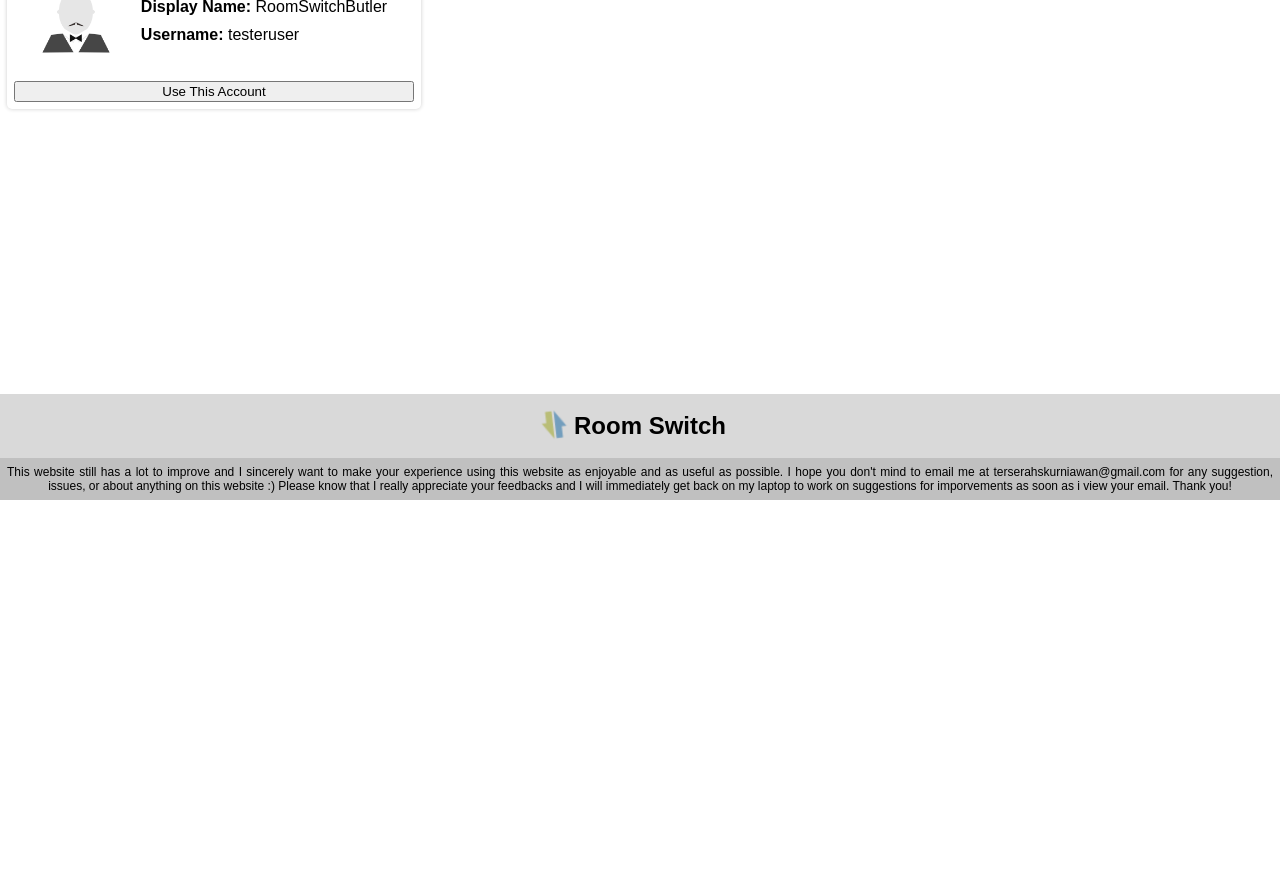
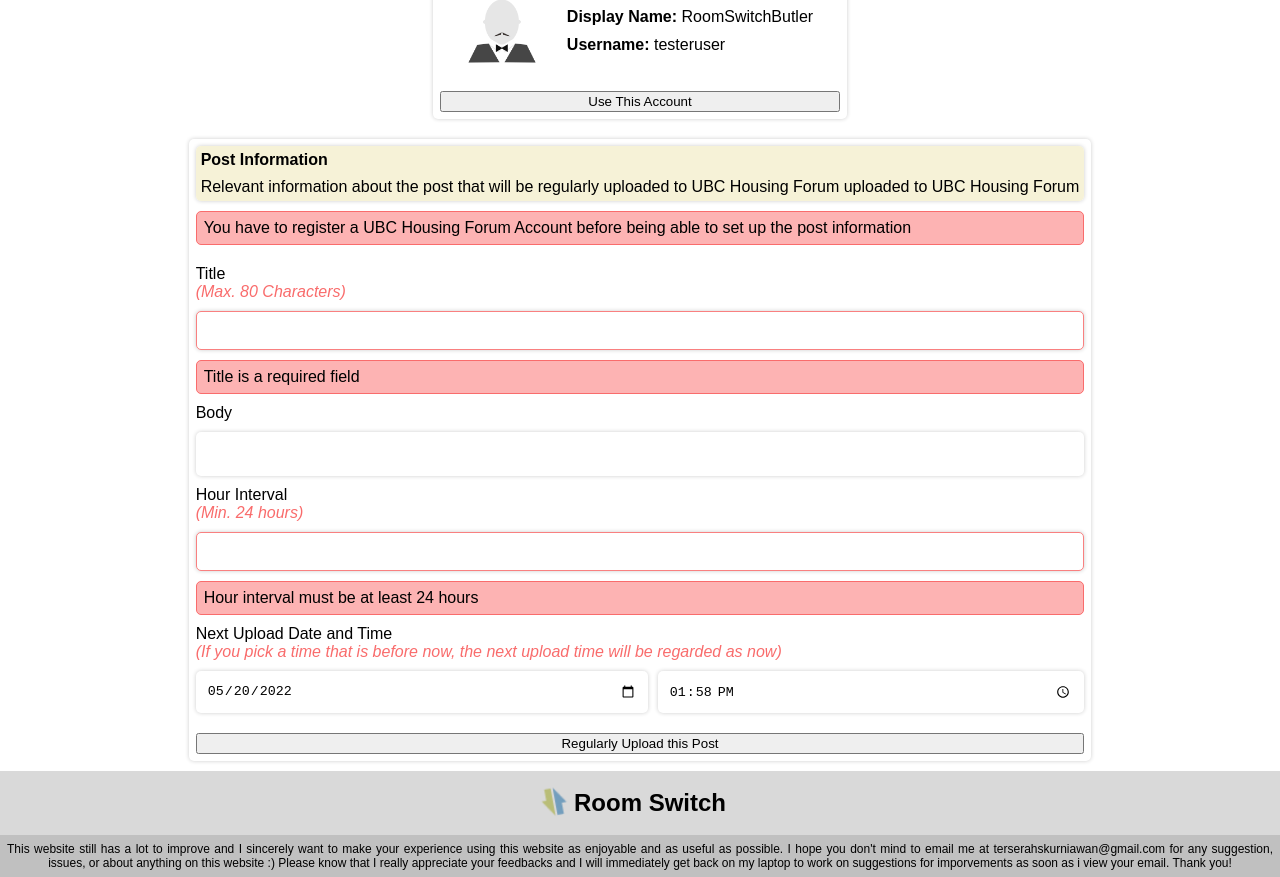
Before and after one commit to stankur/rs-frontend, a React (Create React App) app: page /offer-butler in a window 1280 px wide. Shown: the part 300-1177 px from the top of the page. Before the commit the page ends 800 px from the top, so only its background shows below. Built offline with nearby package versions, Linux system fonts and the light colour scheme.

Commit message:
created post info form and changed all form related error to use ErrorNotification component

```diff
--- a/package.json
+++ b/package.json
@@ -5,7 +5,7 @@
   "dependencies": {
     "@testing-library/jest-dom": "^5.16.4",
     "@testing-library/user-event": "^13.5.0",
-    "dayjs": "^1.11.2",
+    "dayjs": "^1.11.3",
     "lodash": "^4.17.21",
     "react": "^18.1.0",
     "react-dom": "^18.1.0",
--- a/src/routes/OfferButler/MuutAccountForm/CustomMuutAccountForm.js
+++ b/src/routes/OfferButler/MuutAccountForm/CustomMuutAccountForm.js
@@ -24,7 +24,7 @@ function CustomMuutAccountForm({
 
 	useEffect(() => {
 		return setSubmitError(false);
-	}, [userData]);
+	}, [userData, muutPassword, muutUsername]);
 
 	const handleMuutUsernameChange = (event) => {
 		const newValue = event.target.value;
@@ -62,7 +62,9 @@ function CustomMuutAccountForm({
 			style={{
 				display: "flex",
 				flexDirection: "column",
-				gap: "10px",
+				gap: "20px",
+				flexGrow: 1,
+				justifyContent: "center",
 			}}
 			onSubmit={(event) => {
 				event.preventDefault();
@@ -86,8 +88,19 @@ function CustomMuutAccountForm({
 				return submitMuutCredentials(muutUsername, muutPassword);
 			}}
 		>
+			<div
+				style={{
+					flexGrow: 1,
+					display: "flex",
+					flexDirection: "column",
+					gap: "10px",
+				}}
+			>
 				<Title
-				style={{ backgroundColor: "#fcf0f0", fontWeight: "lighter" }}
+					style={{
+						backgroundColor: "#fcf0f0",
+						fontWeight: "lighter",
+					}}
 				>
 					<span>
 						If you want to use a custom account, the account must
@@ -102,9 +115,9 @@ function CustomMuutAccountForm({
 							non risky password
 						</span>{" "}
 						that you do not use elsewhere for the account. This is
-					because we have to keep the original form of the password in
-					our database in order for Offer Buttler to be able to sign
-					in to the forum.
+						because we have to keep the original form of the
+						password in our database in order for Offer Buttler to
+						be able to sign in to the forum.
 					</span>
 				</Title>
 				<label htmlFor="muutUsername">Username </label>
@@ -114,11 +127,10 @@ function CustomMuutAccountForm({
 					value={muutUsername}
 					onChange={handleMuutUsernameChange}
 					id="muutUsername"
+					style={{ flexGrow: 0 }}
 				/>
 				{!!muutUsernameError && (
-				<ShadowedHighlightedText style={{ fontWeight: "lighter" }}>
-					{muutUsernameError}
-				</ShadowedHighlightedText>
+					<ErrorNotification>{muutUsernameError}</ErrorNotification>
 				)}
 				<label htmlFor="muutPassword">Password </label>
 				<ColoredInput
@@ -127,18 +139,20 @@ function CustomMuutAccountForm({
 					value={muutPassword}
 					onChange={handleMuutPasswordChange}
 					id="muutPassword"
+					style={{ flexGrow: 0 }}
 				/>
 				{!!muutPasswordError && (
-				<ShadowedHighlightedText style={{ fontWeight: "lighter" }}>
-					{muutPasswordError}
-				</ShadowedHighlightedText>
+					<ErrorNotification>{muutPasswordError}</ErrorNotification>
 				)}
 				{requestChangeAccount && (
-				<button style={{ flexGrow: 1 }} onClick={cancelChangeAccount}>
+					<button
+						style={{ flexGrow: 1 }}
+						onClick={cancelChangeAccount}
+					>
 						Cancel Change Account
 					</button>
 				)}
-
+			</div>
 			<button type="submit">Use This Account</button>
 			{!!submitError && (
 				<ErrorNotification>{submitError}</ErrorNotification>
--- a/src/routes/OfferButler/MuutAccountForm/MuutAccountForm.js
+++ b/src/routes/OfferButler/MuutAccountForm/MuutAccountForm.js
@@ -1,8 +1,5 @@
-import { transform } from "lodash";
 import React, { useEffect, useState } from "react";
-import Loader from "../../../commonComponents/LoadingLoader/Loader";
 import ContainerDiv from "../../../commonComponents/OfferPanel/ContainerDiv";
-import ShadowedHighlightedText from "../../../commonComponents/OfferPanel/ShadowedHighlightedText";
 
 import styled from "styled-components";
 
@@ -10,9 +7,6 @@ import globalData from "../../../globalData";
 import CustomMuutAccountForm from "./CustomMuutAccountForm";
 import Title from "../../../commonComponents/Title";
 import ErrorNotification from "../../../commonComponents/Notification/ErrorNotification";
-
-import useHasMuutAccount from "../../../hooks/forum-bot/useHasMuutAccount";
-
 
 const AccountTypeSlider = styled(ContainerDiv)`
 	width: 10px;
@@ -25,7 +19,6 @@ const AccountTypeSlider = styled(ContainerDiv)`
 	left: ${(props) => (props.isDefaultAccountType ? "4px" : "56px")};
 	transition: all 100ms ease-in-out;
 `;
-
 
 const AccountTypePicker = function ({
 	isDefaultAccountType,
@@ -74,9 +67,8 @@ const AccountTypePicker = function ({
 	);
 };
 
-const MuutAccountForm = function ({ userData }) {
+const MuutAccountForm = function ({ userData, muutAccount, requestUpdate }) {
 	const [isDefaultAccountType, setIsDefaultAccountType] = useState(true);
-	const [muutAccount, requestUpdate] = useHasMuutAccount(userData);
 
 	const [submitError, setSubmitError] = useState(false);
 	const [requestChangeAccount, setRequestChangeAccount] = useState(false);
@@ -163,10 +155,6 @@ const MuutAccountForm = function ({ userData }) {
 
 	const handleCancelChangeAccount = () => setRequestChangeAccount(false);
 
-	if (muutAccount === undefined) {
-		return <Loader />;
-	}
-
 	if (muutAccount && !requestChangeAccount) {
 		return (
 			<ContainerDiv
@@ -185,16 +173,20 @@ const MuutAccountForm = function ({ userData }) {
 						post.
 					</div>
 				</Title>
-				<div>This is your registered UBC Housing Forum Account: </div>
-				<div>
-					<span style={{ fontWeight: "bold" }}>Username: </span>
-					<span>{muutAccount["username"]}</span>
+				<div
+					style={{
+						flexGrow: 1,
+					}}
+				>
+					<div>
+						This is your registered UBC Housing Forum Account:{" "}
+					</div>
+					<div>
+						<span style={{ fontWeight: "bold" }}>Username: </span>
+						<span>{muutAccount["username"]}</span>
+					</div>
 				</div>
-
-				<button
-					style={{ flexGrow: 1 }}
-					onClick={() => setRequestChangeAccount(true)}
-				>
+				<button onClick={() => setRequestChangeAccount(true)}>
 					Change Housing Account
 				</button>
 			</ContainerDiv>
@@ -231,14 +223,25 @@ const MuutAccountForm = function ({ userData }) {
 					style={{
 						display: "flex",
 						flexDirection: "column",
+                        flexGrow: 1,
 						gap: "10px",
 					}}
 				>
-					<div style={{ display: "flex", gap: "30px", justifyContent:"center", paddingBottom:"15px" }}>
+					<div
+						style={{
+							display: "flex",
+							flexGrow: 1,
+							gap: "30px",
+							justifyContent: "center",
+                            alignItems: "center",
+							paddingBottom: "15px",
+						}}
+					>
 						<img
 							src="/plainButler.png"
 							alt="Room Switch Butler"
 							width="70px"
+                            height="70px"
 						/>
 						<div
 							style={{
@@ -264,14 +267,12 @@ const MuutAccountForm = function ({ userData }) {
 					</div>
 					{requestChangeAccount && (
 						<button
-							style={{ flexGrow: 1 }}
 							onClick={handleCancelChangeAccount}
 						>
 							Cancel Change Account
 						</button>
 					)}
 					<button
-						style={{ flexGrow: 1 }}
 						onClick={handleUseDefaultAccount}
 					>
 						Use This Account
--- a/src/routes/OfferButler/MuutPost.js
+++ b/src/routes/OfferButler/MuutPost.js
@@ -1,15 +1,209 @@
-import React from "react";
+import React, { useEffect, useState } from "react";
 import Title from "../../commonComponents/Title";
 import ContainerDiv from "../../commonComponents/OfferPanel/ContainerDiv";
 import useHasMuutAccount from "../../hooks/forum-bot/useHasMuutAccount";
+import SmallerInput from "../../commonComponents/OffersFilter/IntervalInput/SmallerInput";
+import ColoredInput from "../../commonComponents/ColoredInput";
 
-const useHasPost = function() {
+import dayjs from "dayjs";
+import globalData from "../../globalData";
+import ErrorNotification from "../../commonComponents/Notification/ErrorNotification";
+const useHasPost = function (userData, muutAccount) {
+	const [post, setPost] = useState(undefined);
+	const [updateRequest, setUpdateRequest] = useState(false);
 
+	useEffect(() => {
+		if (updateRequest) {
+			setUpdateRequest(false);
 		}
 
-function MuutPost() {
+		if (userData === undefined || muutAccount === undefined) {
+			return console.log("user data or muut account is still undefined");
+		}
+
+		if (!userData || !muutAccount) {
+			return setPost(false);
+		}
+
+		fetch(
+			globalData.API_URL +
+				"/api/forum-bot/users/" +
+				userData.user._id +
+				"/future-posts",
+			{
+				headers: {
+					"Content-Type": "application/json",
+					Authorization: localStorage.getItem("Authorization"),
+				},
+			}
+		)
+			.then((response) => response.json())
+			.then((response) => {
+				if (response["error"]) {
+					return setPost(false);
+				}
+
+				return setPost(response);
+			});
+	}, [userData, updateRequest, muutAccount]);
+
+	const requestUpdate = () => {
+		return setUpdateRequest(true);
+	};
+
+	return [post, requestUpdate];
+};
+
+function MuutPost({ muutAccount, userData }) {
+	const [postTitle, setPostTitle] = useState("");
+	const [postTitleError, setPostTitleError] = useState(
+		"Title is a required field"
+	);
+
+	const [postBody, setPostBody] = useState("");
+
+	const [hourInterval, setHourInterval] = useState("");
+	const [hourIntervalError, setHourIntervalError] = useState(
+		"Hour interval must be at least 24 hours"
+	);
+
+	const [nextUploadDate, setNextUploadDate] = useState(
+		dayjs().format("YYYY-MM-DD")
+	);
+	const [nextUploadTime, setNextUploadTime] = useState(
+		dayjs().format("HH:mm")
+	);
+
+	const [post, requestUpdate] = useHasPost(userData, muutAccount);
+
+	const [submitError, setSubmitError] = useState(false);
+
+	useEffect(() => {
+		setSubmitError(false);
+	}, [
+		userData,
+		muutAccount,
+		postTitle,
+		postBody,
+		hourInterval,
+		nextUploadDate,
+		nextUploadTime,
+	]);
+
+	const handlePostTitleChange = (event) => {
+		const newPostTitle = event.target.value;
+		if (newPostTitle.length === 0) {
+			setPostTitleError("Title is a required field");
+		} else if (newPostTitle.trim().search(/ /) === -1) {
+			setPostTitleError("Title must have more than one word");
+		} else if (newPostTitle.length > 80) {
+			setPostTitleError("Title must have a maximum of 80 characters");
+		} else {
+			setPostTitleError(false);
+		}
+
+		return setPostTitle(newPostTitle);
+	};
+
+	const handlePostBodyChange = (event) => {
+		const newPostBody = event.target.value;
+
+		return setPostBody(newPostBody);
+	};
+
+	const handleHourIntervalChange = (event) => {
+		const value = event.target.value;
+		const newHourInterval = Number.parseInt(event.target.value);
+
+		if (value === "") {
+			return setHourInterval("");
+		}
+
+		if (!!newHourInterval && newHourInterval > 0) {
+			console.log(
+				"I got here because new hour: " +
+					newHourInterval +
+					". And, new value: " +
+					value
+			);
+			if (!(newHourInterval >= 24)) {
+				setHourIntervalError("Hour interval must be at least 24 hours");
+			} else {
+				setHourIntervalError(false);
+			}
+
+			return setHourInterval(newHourInterval);
+		}
+	};
+
+	const handleUpdatePost = (event) => {
+		event.preventDefault();
+
+		if (!userData) {
+			return setSubmitError(
+				"You must be logged in to be able to set Offer Butler up!"
+			);
+		}
+
+		if (!muutAccount) {
+			return setSubmitError(
+				"You have to register a UBC Housing Forum Account before being able to set up the post information"
+			);
+		}
+
+		if (postTitleError) {
+			return setSubmitError(postTitleError);
+		}
+
+		if (hourIntervalError) {
+			return setSubmitError(hourIntervalError);
+		}
+
+		fetch(
+			globalData.API_URL +
+				"/api/forum-bot/users/" +
+				userData.user._id +
+				"/future-posts",
+			{
+				method: "POST",
+				headers: {
+					"Content-Type": "application/json",
+					Authorization: localStorage.getItem("Authorization"),
+				},
+				body: JSON.stringify({
+					title: postTitle,
+					body: postBody,
+					hourInterval,
+					nextPost: dayjs(nextUploadDate, "YYYY-MM-DD")
+						.hour(Number.parseInt(nextUploadTime.substring(0, 2)))
+						.minute(Number.parseInt(nextUploadTime.substring(3, 5)))
+						.valueOf(),
+				}),
+			}
+		)
+			.then((response) => response.json())
+			.then((response) => {
+				if (response["error"]) {
+					return setSubmitError(response["error"]["message"]);
+				}
+
+				return requestUpdate();
+			});
+	};
+
+	if (post) {
+		return <div>good, you have posted</div>;
+	}
+
 	return (
-		<ContainerDiv>
+		<ContainerDiv style={{ gap: "20px", minWidth: "400px" }}>
+			<div
+				style={{
+					display: "flex",
+					flexDirection: "column",
+					gap: "10px",
+				}}
+			>
 				<Title style={{ backgroundColor: "#f5f1d3e6" }}>
 					Post Information
 					<div
@@ -19,12 +213,124 @@ function MuutPost() {
 							textJustify: "inter-character",
 						}}
 					>
-					Relevant information about the post that will be regularly
-					uploaded to UBC Housing Forum uploaded to UBC Housing Forum
+						Relevant information about the post that will be
+						regularly uploaded to UBC Housing Forum uploaded to UBC
+						Housing Forum
 					</div>
 				</Title>
+				{!muutAccount && (
+					<ErrorNotification>
+						<span>
+							You have to register a UBC Housing Forum Account
+							before being able to set up the post information
+						</span>
+					</ErrorNotification>
+				)}
+			</div>
+			<div
+				style={{
+					display: "flex",
+					flexDirection: "column",
+					gap: "10px",
+				}}
+			>
+				<div>
+					Title
+					<div
+						style={{
+							fontStyle: "italic",
+							color: "#f96c6c",
+						}}
+					>
+						(Max. 80 Characters)
+					</div>
+				</div>
+
+				<ColoredInput
+					value={postTitle}
+					onChange={handlePostTitleChange}
+					error={postTitleError}
+				/>
+				{!!postTitleError && (
+					<ErrorNotification>{postTitleError}</ErrorNotification>
+				)}
+				<div>Body</div>
+				<textarea
+					style={{
+						resize: "none",
+						height: "100%",
+						fontFamily: "sans-serif",
+						padding: "7px",
+						borderRadius: "5px",
+						border: "none",
+						outline: "none",
+						boxShadow: "0 0 4px rgba(0, 0, 0, 0.2)",
+					}}
+					value={postBody}
+					onChange={handlePostBodyChange}
+				/>
+				<div>
+					Hour Interval{" "}
+					<div
+						style={{
+							fontStyle: "italic",
+							color: "#f96c6c",
+						}}
+					>
+						(Min. 24 hours)
+					</div>
+				</div>
+				<ColoredInput
+					value={hourInterval}
+					onChange={handleHourIntervalChange}
+					error={hourIntervalError}
+				/>
+				{!!hourIntervalError && (
+					<ErrorNotification>{hourIntervalError}</ErrorNotification>
+				)}
+				<div>
+					Next Upload Date and Time{" "}
+					<div
+						style={{
+							fontStyle: "italic",
+							color: "#f96c6c",
+						}}
+					>
+						(If you pick a time that is before now, the next upload
+						time will be regarded as now)
+					</div>
+				</div>
+				<div style={{ display: "flex", gap: "10px" }}>
+					<SmallerInput
+						type="date"
+						value={nextUploadDate}
+						onChange={(event) =>
+							setNextUploadDate(
+								dayjs(event.target.value).format("YYYY-MM-DD")
+							)
+						}
+						style={{ flexGrow: 1 }}
+					/>
+					<SmallerInput
+						type="time"
+						value={nextUploadTime}
+						onChange={(event) =>
+							setNextUploadTime(
+								dayjs(event.target.value).format("HH:mm")
+							)
+						}
+						style={{ flexGrow: 1 }}
+					/>
+				</div>
+			</div>
+			<button style={{ flexGrow: 1 }} onClick={handleUpdatePost}>
+				Regularly Upload this Post
+			</button>
+			{!!submitError && (
+				<ErrorNotification>{submitError}</ErrorNotification>
+			)}
 		</ContainerDiv>
 	);
 }
 
-export default MuutPost
+export default MuutPost;
--- a/src/routes/OfferButler/OfferButler.js
+++ b/src/routes/OfferButler/OfferButler.js
@@ -1,15 +1,29 @@
 import React, { useEffect } from "react";
 import { useOutletContext } from "react-router-dom";
+import Loader from "../../commonComponents/LoadingLoader/Loader";
+import useHasMuutAccount from "../../hooks/forum-bot/useHasMuutAccount";
+
 import MuutAccountForm from "./MuutAccountForm/MuutAccountForm";
+import MuutPost from "./MuutPost";
 
 function OfferButler() {
 	const [userData, setAuthorizationHeader] = useOutletContext();
+	const [muutAccount, requestUpdate] = useHasMuutAccount(userData);
+
 	console.log("user data is actually now: " + userData);
+
+	if (muutAccount === undefined) {
+		return <Loader />;
+	}
+
 	return (
-		<div>
-			<div>
-				<MuutAccountForm userData={userData} />
-			</div>
+		<div style={{ display: "flex", gap: "20px", flexWrap: "wrap", justifyContent:"center", padding:"10px" }}>
+			<MuutAccountForm
+				userData={userData}
+				muutAccount={muutAccount}
+				requestUpdate={requestUpdate}
+			/>
+			<MuutPost userData={userData} muutAccount={muutAccount} />
 		</div>
 	);
 }
--- a/src/routes/SignUp.js
+++ b/src/routes/SignUp.js
@@ -11,6 +11,7 @@ import styled from "styled-components";
 import { useNavigate } from "react-router-dom";
 import ShadowedHighlightedText from "../commonComponents/OfferPanel/ShadowedHighlightedText";
 import CenteredDiv from "../commonComponents/CenteredDiv";
+import ErrorNotification from "../commonComponents/Notification/ErrorNotification";
 
 const SubmitError = styled(ContainerDiv)`
 	flex-direction: row;
@@ -123,7 +124,7 @@ function SignUp() {
 		<CenteredDiv
 			style={{ display: "inline-block", fontFamily: "sans-serif" }}
 		>
-			<ContainerDiv style={{minWidth: "30vw"}}>
+			<ContainerDiv style={{ minWidth: "30vw" }}>
 				<form
 					style={{
 						display: "inline-flex",
@@ -147,11 +148,9 @@ function SignUp() {
 						onChange={handleUsernameChange}
 					/>
 					{usernameError && (
-						<ShadowedHighlightedText
-							style={{ fontWeight: "lighter" }}
-						>
+						<ErrorNotification style={{ fontWeight: "lighter" }}>
 							Must have length of at least 1
-						</ShadowedHighlightedText>
+						</ErrorNotification>
 					)}
 					<label htmlFor="password">Password</label>
 					<ColoredInput
@@ -164,11 +163,9 @@ function SignUp() {
 					/>
 
 					{passwordError && (
-						<ShadowedHighlightedText
-							style={{ fontWeight: "lighter" }}
-						>
+						<ErrorNotification style={{ fontWeight: "lighter" }}>
 							Must have length of at least 8
-						</ShadowedHighlightedText>
+						</ErrorNotification>
 					)}
 
 					<input type="submit" />
```
Also changed, not shown: 1 other file (tests, documents, lock files or other folders). Lines whose indentation alone changed are shown as unchanged.
